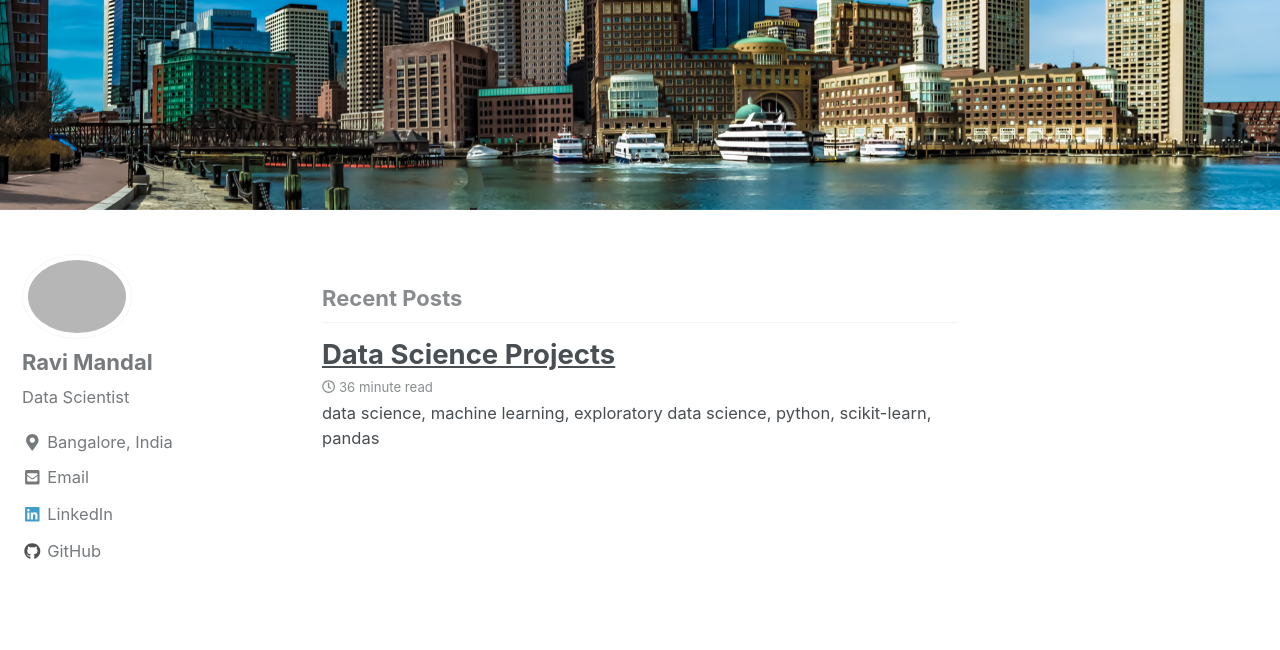
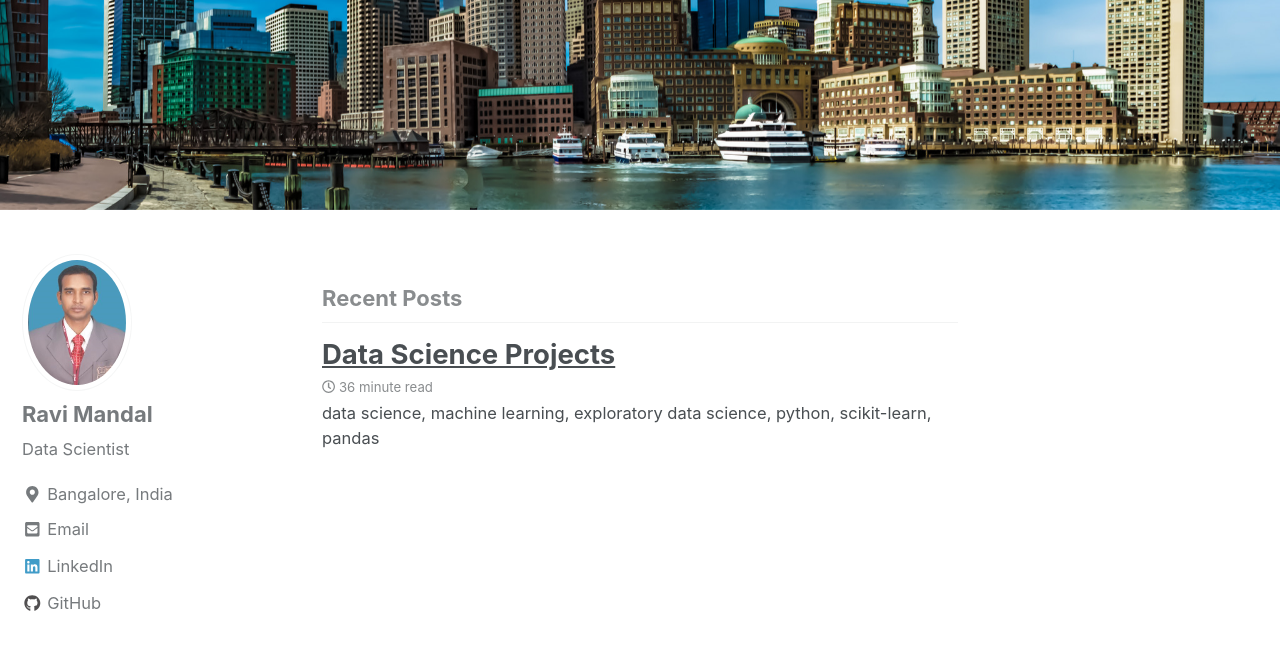
Before and after one commit to mandalravi/datascientist.github.io, a Jekyll site: the page built from index.html, in a window 1280 px wide and 900 px high, scrolled down 398 px. Shown: the top 650 px of the window. Built offline with Jekyll 4.4.1, drawn with Linux system fonts in a browser that asks for light colours; nearby versions of some CDN libraries; the list of posts is cut into pages by our own code.

Commit message:
Update _config.yml

```diff
--- a/_config.yml
+++ b/_config.yml
@@ -85,7 +85,7 @@ analytics:
 # Site Author
 author:
   name             : "Ravi Mandal"
-  avatar           : "/images/bio-pic-2.jpg" # Self image
+  avatar           : "/images/bio-pic-2.png" # Self image
   bio              : "Data Scientist"
   location         : "Bangalore, India"
   email            : "mandalravi04@gmail.com"
```
